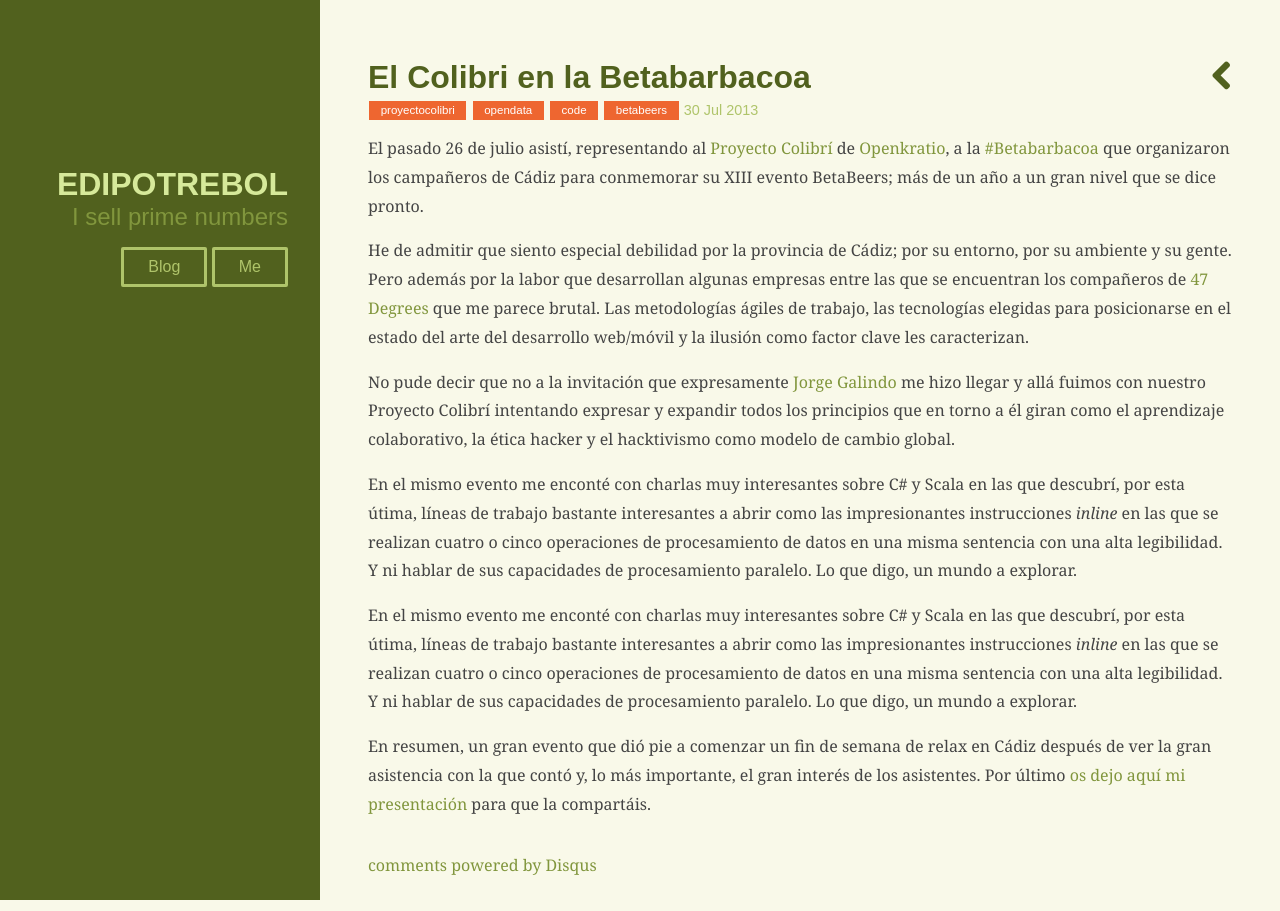
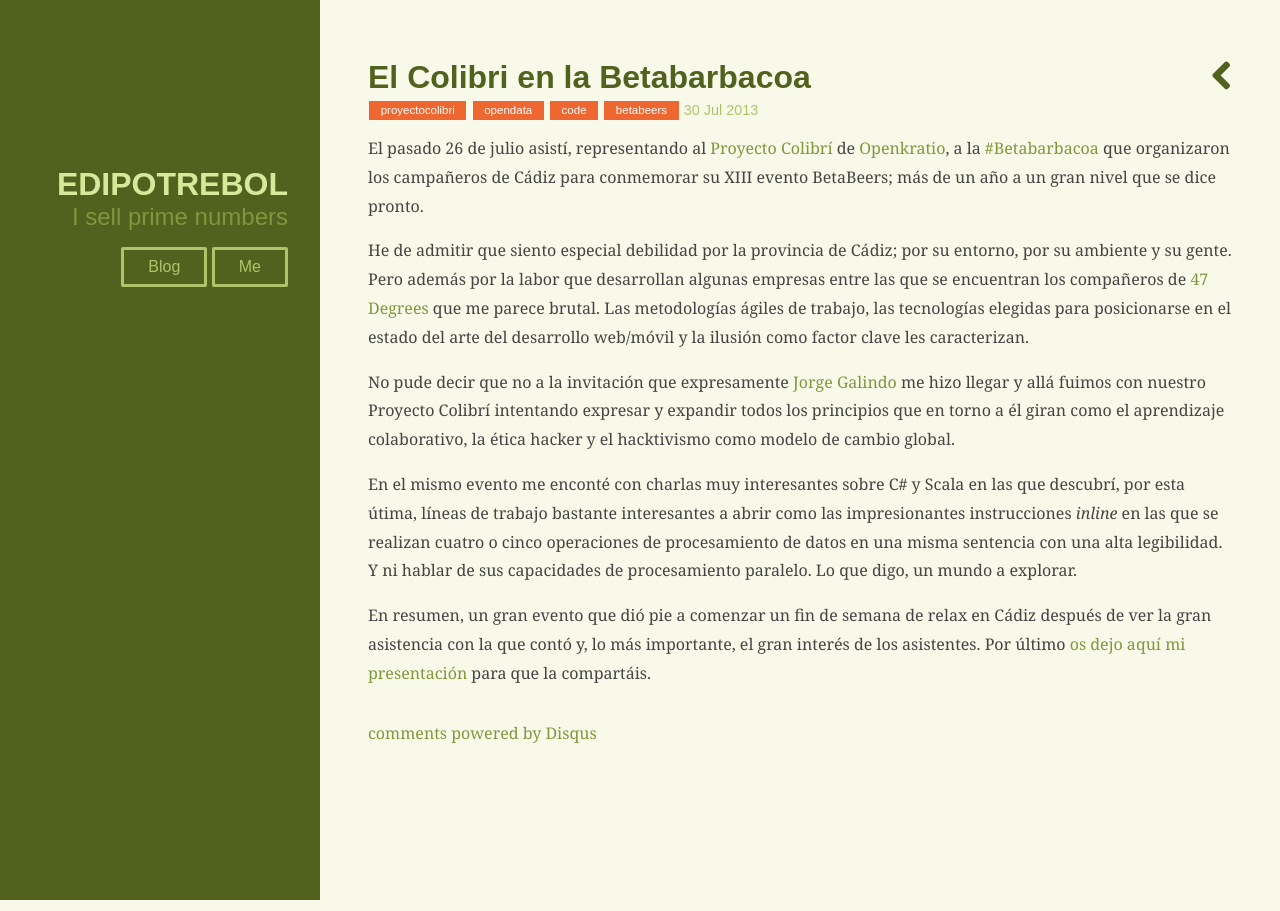
Before and after one commit to edipotrebol/edipotrebol.github.com, a Jekyll site: the page built from _posts/2013-07-30-el-colibri-en-la-betabarbacoa.md, in a window 1280 px wide. Built offline with Jekyll 4.4.1, drawn with Linux system fonts in a browser that asks for light colours; comment, search, counter and statistics services are not loaded.

Commit message:
Delete a duplicate paragraph in Betabarbacoa post

```diff
--- a/_posts/2013-07-30-el-colibri-en-la-betabarbacoa.md
+++ b/_posts/2013-07-30-el-colibri-en-la-betabarbacoa.md
@@ -13,6 +13,4 @@ No pude decir que no a la invitación que expresamente [Jorge Galindo](https://t
 
 En el mismo evento me enconté con charlas muy interesantes sobre C# y Scala en las que descubrí, por esta útima, líneas de trabajo bastante interesantes a abrir como las impresionantes instrucciones *inline* en las que se realizan cuatro o cinco operaciones de procesamiento de datos en una misma sentencia con una alta legibilidad. Y ni hablar de sus capacidades de procesamiento paralelo. Lo que digo, un mundo a explorar.
 
-En el mismo evento me enconté con charlas muy interesantes sobre C# y Scala en las que descubrí, por esta útima, líneas de trabajo bastante interesantes a abrir como las impresionantes instrucciones *inline* en las que se realizan cuatro o cinco operaciones de procesamiento de datos en una misma sentencia con una alta legibilidad. Y ni hablar de sus capacidades de procesamiento paralelo. Lo que digo, un mundo a explorar.
-
 En resumen, un gran evento que dió pie a comenzar un fin de semana de relax en Cádiz después de ver la gran asistencia con la que contó y, lo más importante, el gran interés de los asistentes. Por último [os dejo aquí mi presentación](http://kcy.me/p2g4) para que la compartáis.
```
